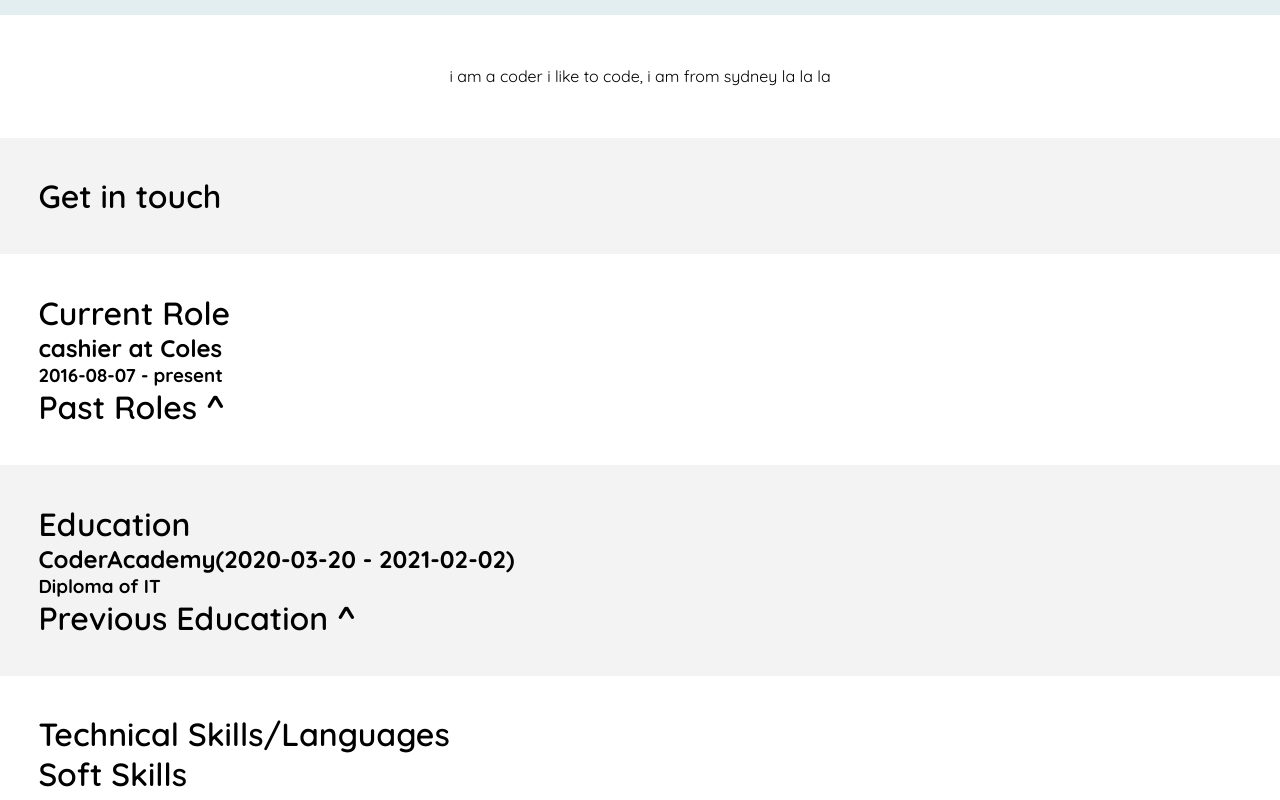
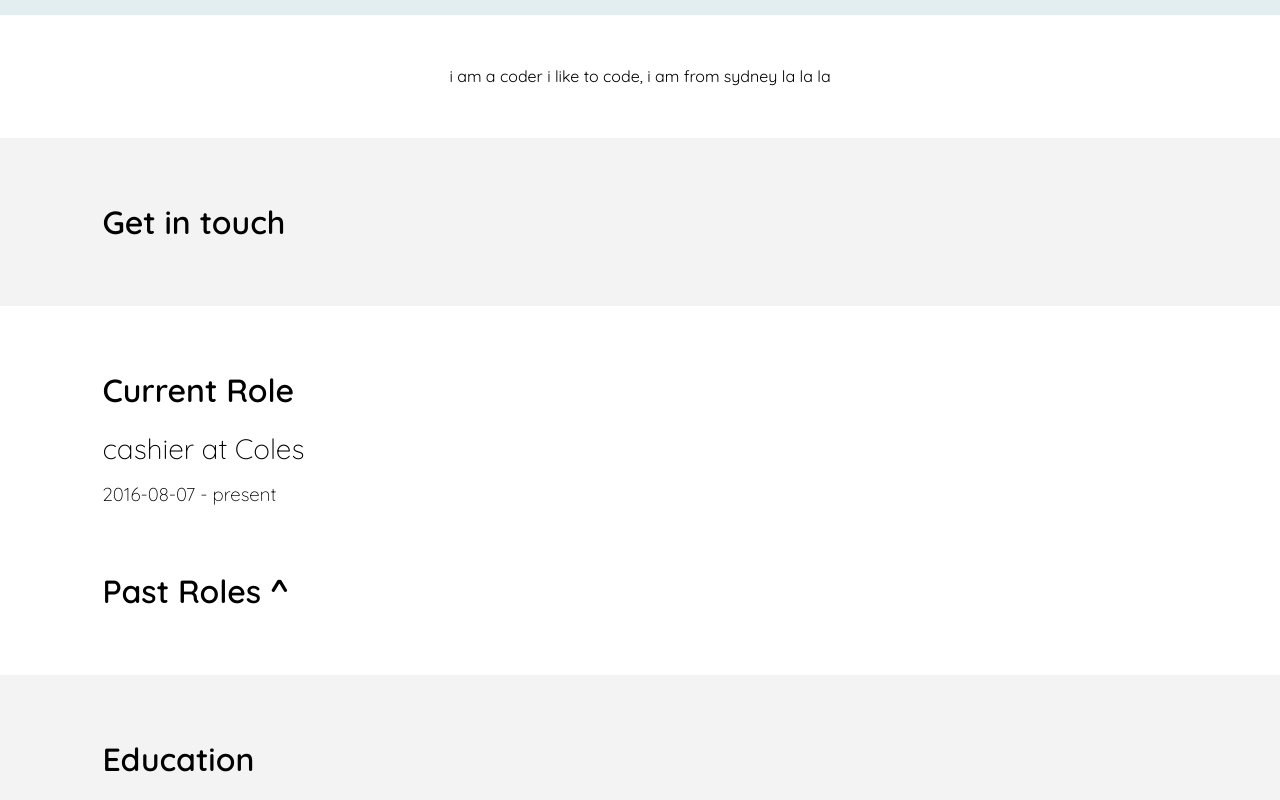
Before and after one commit to dannyfern/MERNAPP, a React (Create React App) app in the folder client/: page /profiles in a window 1280 px wide. Shown: the part 820-1620 px from the top of the page. Built offline with nearby package versions, Linux system fonts and the light colour scheme; a web font is replaced by a local one.

Commit message:
working on styling profiles

```diff
--- a/client/src/components/profiles/Profile.js
+++ b/client/src/components/profiles/Profile.js
@@ -66,7 +66,7 @@ const Profile = ({ profile }) => {
             </div>
             <div className="eduDisplay">
                 <h1>Education</h1>
-                <h2>{recentSchool}({recentStartDate} - {recentEndDate})</h2>
+                <h2>{recentSchool} ({recentStartDate} - {recentEndDate})</h2>
                 <h3>{recentDegree}</h3>
                 <h1>Previous Education ^</h1>
             </div>
--- a/client/src/styles/Profile.css
+++ b/client/src/styles/Profile.css
@@ -303,16 +303,26 @@
 
 #profile .linksDisplay {
   background-color: #F3F3F3;
-  padding: 3%;
+  padding: 5% 8%;
 }
 
-#profile .workDisplay {
-  padding: 3%;
+#profile .workDisplay, #profile .eduDisplay {
+  padding: 5% 8%;
+}
+
+#profile .workDisplay h2, #profile .eduDisplay h2 {
+  font-size: 1.75rem;
+  font-weight: 300;
+  padding: 2% 0 1%;
+}
+
+#profile .workDisplay h3, #profile .eduDisplay h3 {
+  font-weight: 200;
+  padding: 0.5% 0 6%;
 }
 
 #profile .eduDisplay {
   background-color: #F3F3F3;
-  padding: 3%;
 }
 
 #profile .skillsDisplay {
--- a/client/src/styles/Profile.scss
+++ b/client/src/styles/Profile.scss
@@ -298,13 +298,24 @@
 
     .linksDisplay{
         background-color: #F3F3F3;
-        padding: 3%;
+        padding: 5% 8%;
 
     }
 
 
-    .workDisplay{
-        padding: 3%;
+    .workDisplay, .eduDisplay{
+        padding: 5% 8%;
+        h2{
+            font-size: 1.75rem;
+            font-weight: 300;
+            // text-decoration: underline;
+            padding: 2% 0 1%;
+        }
+        h3{
+            font-weight: 200;
+            padding: 0.5% 0 6%;
+        }
+
 
     }
 
@@ -314,8 +325,6 @@
 
     .eduDisplay{
         background-color: #F3F3F3;
-        padding: 3%;
-
     }
 
     .skillsDisplay{
```
Also changed, not shown: 2 other files (tests, documents, lock files or other folders).
